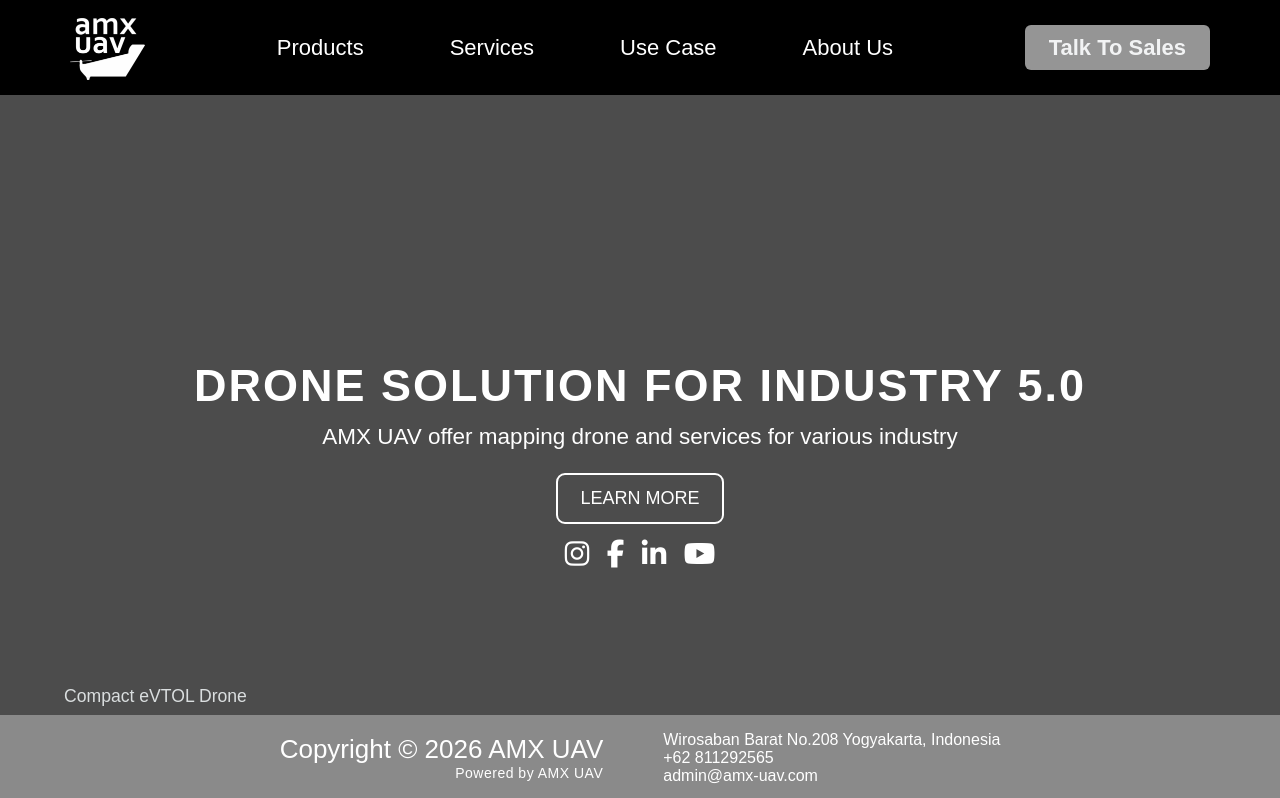
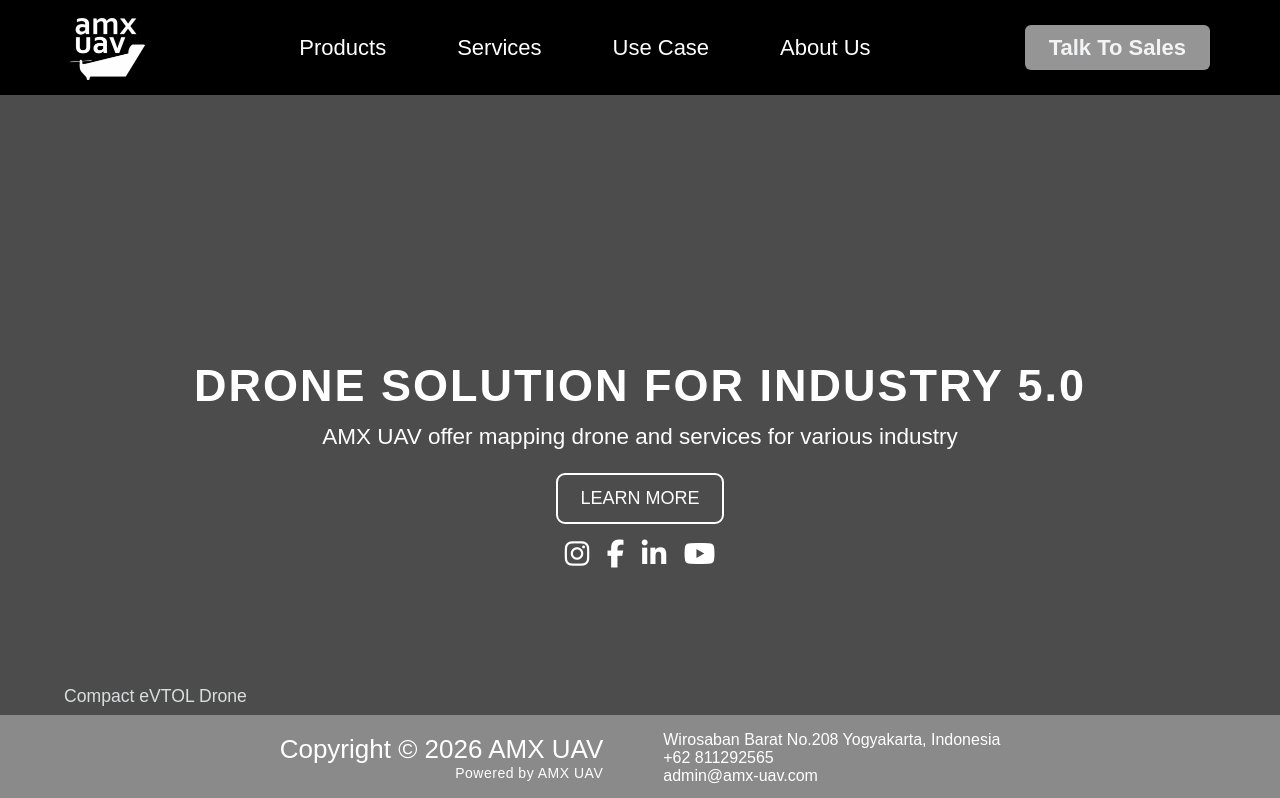
Before and after one commit to nasgmr/website-amx-next, a Next.js app: page / in a window 1280 px wide. Shown: the top 798 px of the page. Built offline with nearby package versions, Linux system fonts and the light colour scheme; a web font is replaced by a local one.

Commit message:
fix: shorten nav-links gap

```diff
--- a/src/css/style.css
+++ b/src/css/style.css
@@ -55,7 +55,7 @@ body {
   display: flex;
   list-style: none;
   align-items: center;
-  gap: 30px;
+  gap: 15px;
 }
 
 .nav-links li {
```
